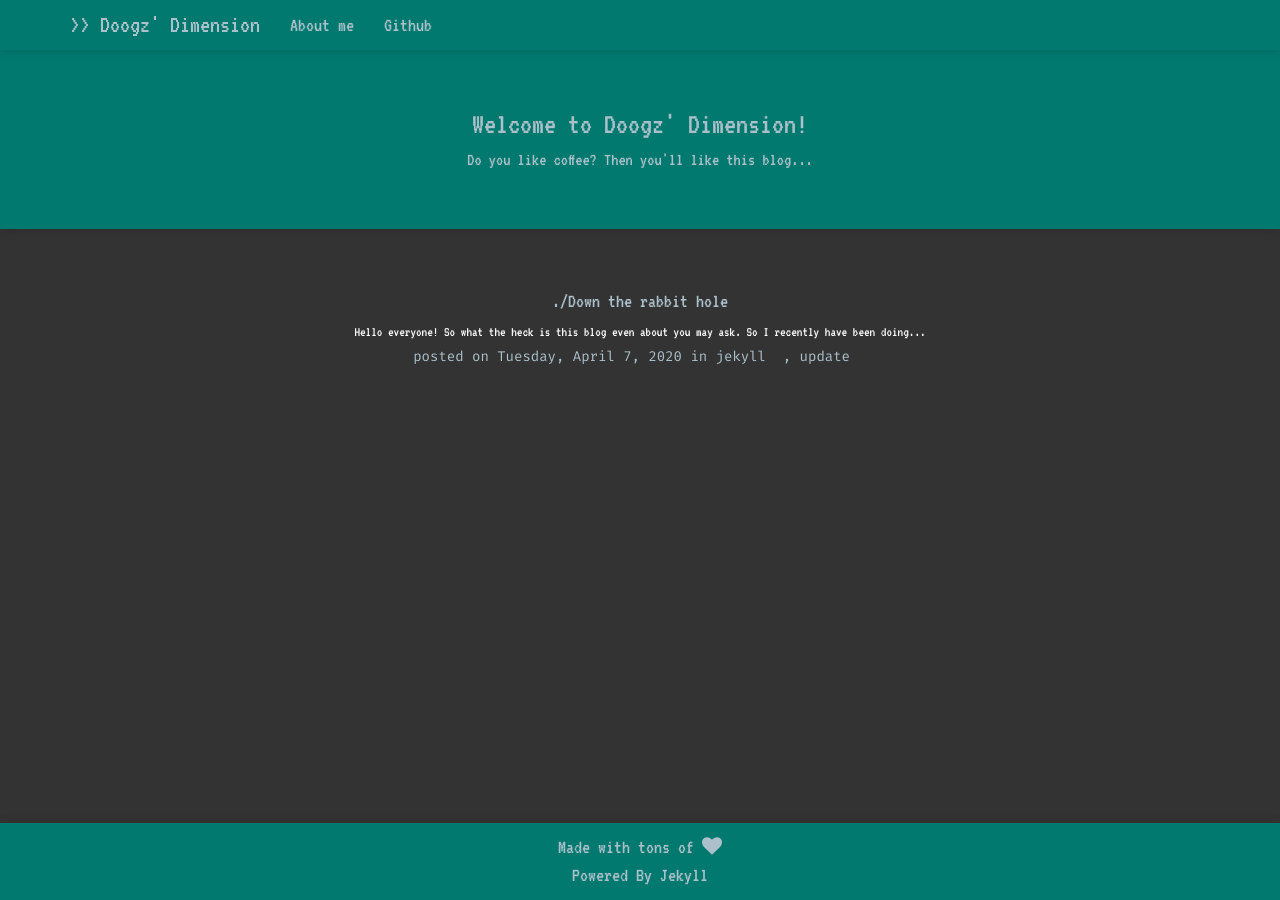
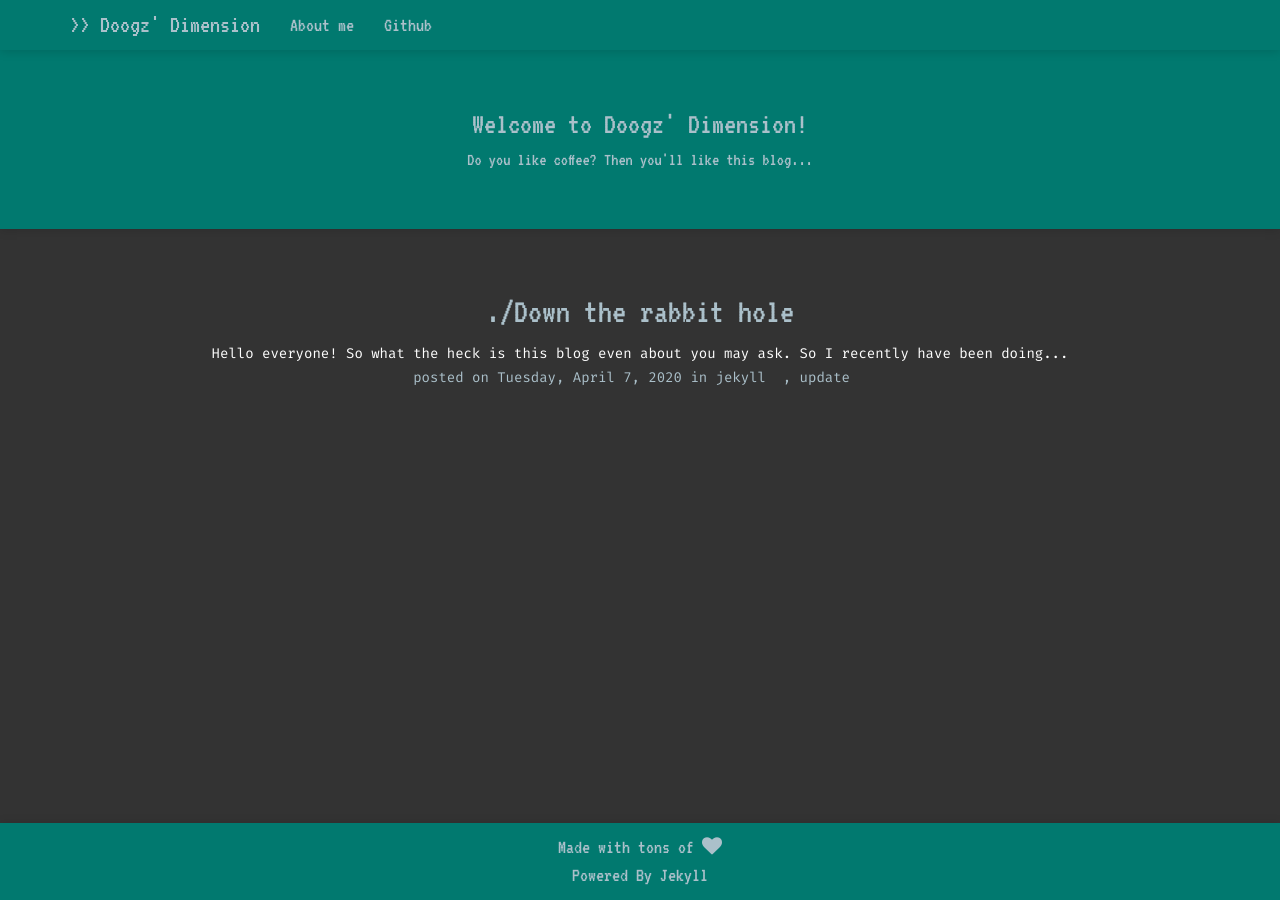
Before and after one commit to wdoogz/wdoogz.github.io, a Jekyll site: the page built from index.html, in a window 1280 px wide. Built offline with Jekyll 4.4.1, drawn with Linux system fonts in a browser that asks for light colours; nearby versions of some CDN libraries; some web fonts are replaced.

Commit message:
Update main.scss

```diff
--- a/css/main.scss
+++ b/css/main.scss
@@ -86,7 +86,7 @@ padding-bottom: 2em;
 }
 
 .post-title{
-  font-size: 20px !important;
+  font-size: 35px !important;
   font-family: "VT323";
 color:  #abc0ca !important;
 }
@@ -94,7 +94,6 @@ color:  #abc0ca !important;
 .post-excerpt{
   color: white !important;
 padding-top: 0.5em;
-  font-family: "VT323";
 padding-bottom: 0.3em;
 }
 .post-title-main{
```
